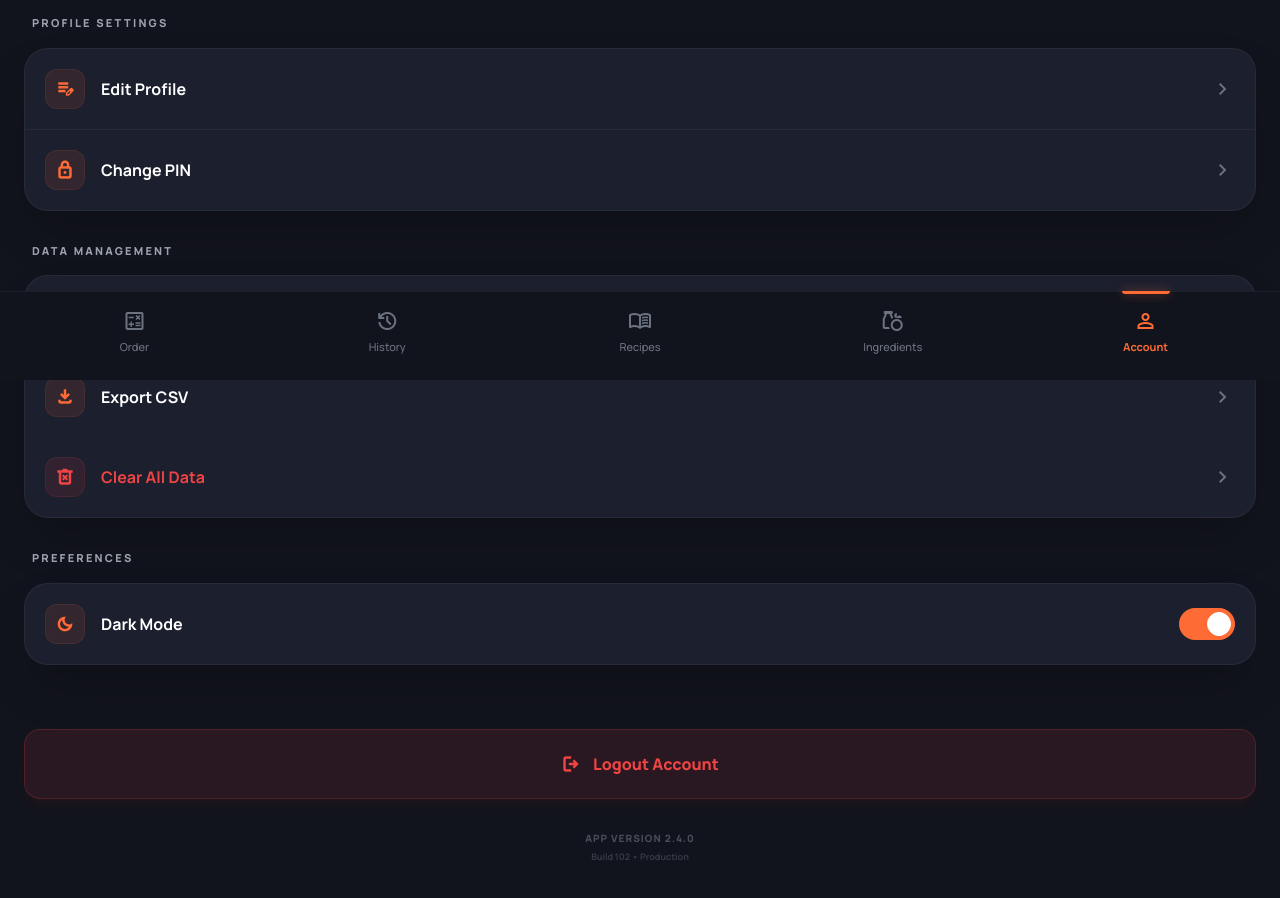
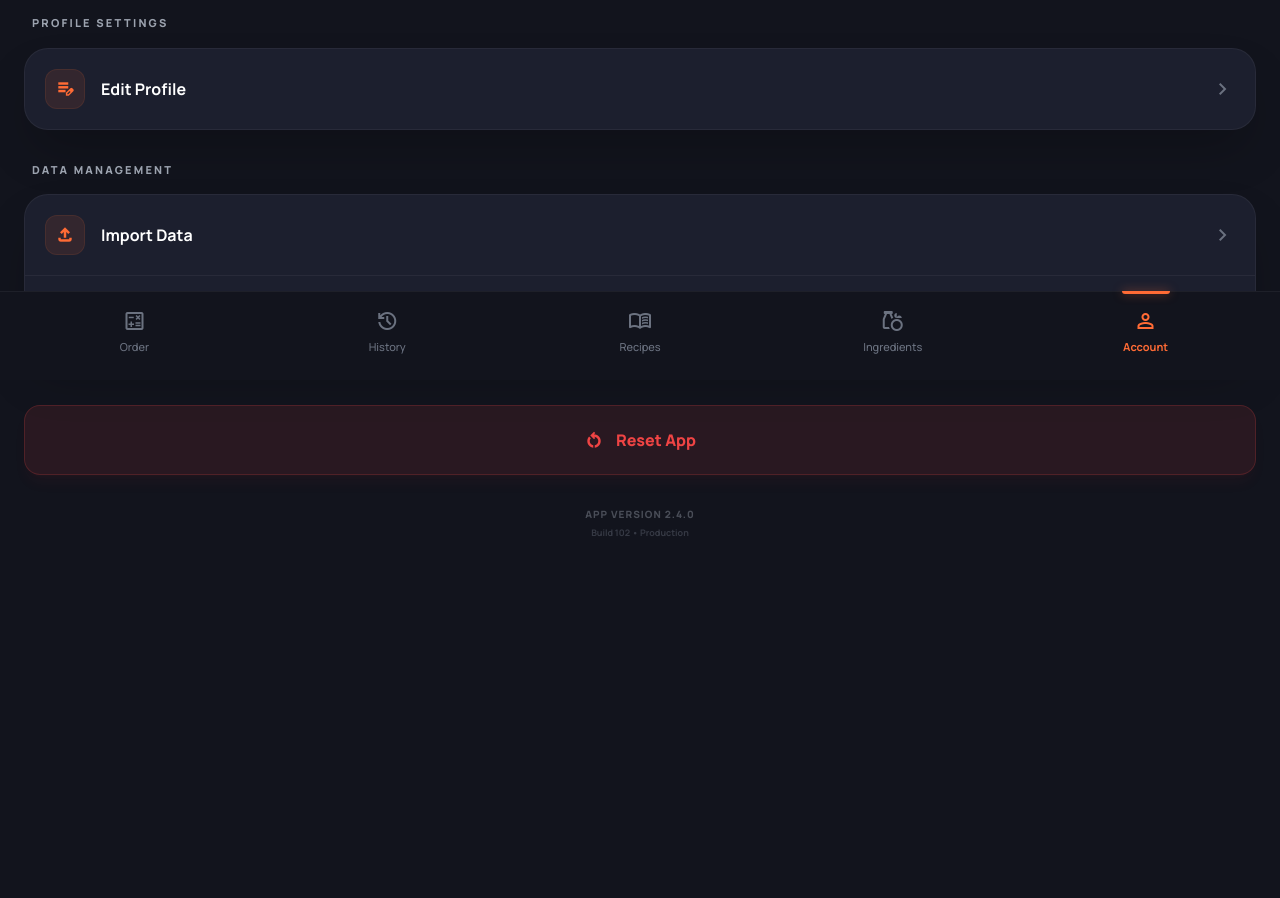
Before and after one commit to Muhibush/food_cost, a React (Vite) app in the folder apps/web/: page /profile in a window 1280 px wide. Shown: the part 420-1318 px from the top of the page. After the commit the page ends 1120 px from the top, so only its background shows below. Built offline with nearby package versions, Linux system fonts and the light colour scheme.

Commit message:
feat: Introduce data import/export and app reset, and enhance order entry with change detection and a conditional reset button.

```diff
--- a/apps/web/src/pages/edit_profile/store/useProfileStore.ts
+++ b/apps/web/src/pages/edit_profile/store/useProfileStore.ts
@@ -6,6 +6,7 @@ import { idbStorage } from '../../../utils/storageUtils';
 interface ProfileState {
     profile: UserProfile;
     updateProfile: (updates: Partial<UserProfile>) => void;
+    resetProfile: () => void;
 }
 
 const defaultProfile: UserProfile = {
@@ -23,6 +24,7 @@ export const useProfileStore = create<ProfileState>()(
                 set((state) => ({
                     profile: { ...state.profile, ...updates },
                 })),
+            resetProfile: () => set({ profile: defaultProfile }),
         }),
         {
             name: 'food-cost-profile',
--- a/apps/web/src/pages/order_entry/view/OrderEntry.tsx
+++ b/apps/web/src/pages/order_entry/view/OrderEntry.tsx
@@ -82,6 +82,25 @@ export const OrderPage: React.FC = () => {
         return draftName.trim().length > 0 && draftItems.length > 0;
     }, [draftName, draftItems]);
 
+    const hasChanges = useMemo(() => {
+        if (!id) {
+            // For new orders, check if anything has been entered
+            return draftName !== '' || draftItems.length > 0 || draftNotes !== '';
+        }
+
+        const original = getOrder(id);
+        if (!original) return true;
+
+        const originalDate = format(new Date(original.date), 'yyyy-MM-dd');
+        const originalNotes = original.notes || '';
+
+        // Simple comparison for basic fields and JSON stringify for items
+        return draftName !== original.name ||
+            draftDate !== originalDate ||
+            draftNotes !== originalNotes ||
+            JSON.stringify(draftItems) !== JSON.stringify(original.items);
+    }, [id, draftName, draftDate, draftItems, draftNotes, getOrder]);
+
     const setItemQuantity = (index: number, quantity: number) => {
         const newItems = [...draftItems];
         newItems[index].quantity = quantity;
@@ -152,15 +171,7 @@ export const OrderPage: React.FC = () => {
                         style={{ backgroundImage: `url('${profile.avatar}')` }}
                     ></div>
                 }
-                rightElement={
-                    <button
-                        onClick={handleReset}
-                        className="w-10 h-10 rounded-full bg-surface-dark flex items-center justify-center border border-white/5 hover:bg-white/10 transition-all active:scale-[0.95] shadow-sm"
-                        title="Reset Form"
-                    >
-                        <span className="material-symbols-outlined text-red-400 text-xl font-bold">restart_alt</span>
-                    </button>
-                }
+                rightElement={null}
             />
 
             <main className="flex-1 flex flex-col px-6 pt-8 pb-40 max-w-lg mx-auto w-full">
@@ -168,6 +179,17 @@ export const OrderPage: React.FC = () => {
                     <h1 className="text-3xl font-extrabold text-white tracking-tight whitespace-nowrap">
                         {id ? 'Edit Order' : 'New Order'}
                     </h1>
+                    <button
+                        onClick={handleReset}
+                        className={cn(
+                            "flex items-center gap-2 px-4 py-2 rounded-xl bg-red-500/10 text-red-500 border border-red-500/10 hover:bg-red-500/20 transition-all active:scale-[0.95] shadow-sm font-bold text-sm",
+                            hasChanges ? "opacity-100 scale-100" : "opacity-0 scale-95 pointer-events-none"
+                        )}
+                        title="Reset Form"
+                    >
+                        <span className="material-symbols-outlined text-lg font-bold">restart_alt</span>
+                        Reset
+                    </button>
                 </div>
 
                 <section className="flex flex-col gap-6">
--- a/apps/web/src/pages/profile_detail/view/Profile.tsx
+++ b/apps/web/src/pages/profile_detail/view/Profile.tsx
@@ -6,25 +6,82 @@ import { useIngredientsStore } from '../../ingredient_list/store/useIngredientsS
 import { useRecipesStore } from '../../recipe_list/store/useRecipesStore';
 import { useOrdersStore } from '../../order_list/store/useOrdersStore';
 import { useProfileStore } from '../../edit_profile/store/useProfileStore';
+import { exportAppData, importAppData } from '../../../utils/dataUtils';
 
 export const Profile: React.FC = () => {
     const navigate = useNavigate();
-    const [isDarkMode, setIsDarkMode] = useState(true);
     const [clickCount, setClickCount] = useState(0);
     const clickTimerRef = React.useRef<NodeJS.Timeout | null>(null);
 
-    const [isClearDataOpen, setIsClearDataOpen] = useState(false);
+    const [isResetAppOpen, setIsResetAppOpen] = useState(false);
+    const [statusModal, setStatusModal] = useState<{
+        isOpen: boolean;
+        title: string;
+        message: string;
+        type: 'success' | 'error';
+    }>({
+        isOpen: false,
+        title: '',
+        message: '',
+        type: 'success'
+    });
 
-    const { clearAllIngredients } = useIngredientsStore();
-    const { clearAllRecipes } = useRecipesStore();
-    const { clearAllOrders } = useOrdersStore();
-    const { profile } = useProfileStore();
+    const { ingredients, addIngredient, clearAllIngredients } = useIngredientsStore();
+    const { recipes, addRecipe, clearAllRecipes } = useRecipesStore();
+    const { orders, addOrder, clearAllOrders } = useOrdersStore();
+    const { profile, resetProfile } = useProfileStore();
 
-    const handleClearData = () => {
+    const handleResetApp = () => {
         clearAllOrders();
         clearAllRecipes();
         clearAllIngredients();
-        setIsClearDataOpen(false);
+        resetProfile();
+        setIsResetAppOpen(false);
+        navigate('/'); // Redirect to home/login after reset
+    };
+
+    const handleExportData = () => {
+        exportAppData(ingredients, recipes, orders);
+        setStatusModal({
+            isOpen: true,
+            title: 'Export Successful',
+            message: 'Your data has been exported as a JSON file.',
+            type: 'success'
+        });
+    };
+
+    const handleImportData = (event: React.ChangeEvent<HTMLInputElement>) => {
+        const file = event.target.files?.[0];
+        if (!file) return;
+
+        importAppData(file)
+            .then((data) => {
+                // Clear existing data before importing
+                clearAllIngredients();
+                clearAllRecipes();
+                clearAllOrders();
+
+                // Add imported data
+                data.ingredients.forEach((ing) => addIngredient(ing));
+                data.recipes.forEach((rec) => addRecipe(rec));
+                data.orders.forEach((ord) => addOrder(ord));
+
+                setStatusModal({
+                    isOpen: true,
+                    title: 'Import Successful',
+                    message: 'All your ingredients, recipes, and orders have been imported.',
+                    type: 'success'
+                });
+            })
+            .catch((error) => {
+                console.error('Import failed:', error);
+                setStatusModal({
+                    isOpen: true,
+                    title: 'Import Failed',
+                    message: 'Please make sure the file is a valid JSON backup.',
+                    type: 'error'
+                });
+            });
     };
 
     const handleVersionClick = () => {
@@ -44,10 +101,10 @@ export const Profile: React.FC = () => {
     };
 
     return (
-        <div className="bg-background-dark font-display text-white min-h-screen flex flex-col -mx-5 -mt-4 pb-20">
+        <div className="bg-background-dark font-display text-white min-h-screen flex flex-col -mx-5 -mt-4 pb-4">
             <Header title="Profile" />
 
-            <main className="flex-1 flex flex-col px-6 py-8 pb-32 gap-10">
+            <main className="flex-1 flex flex-col px-6 py-8 pb-4 gap-10">
                 {/* Profile Section */}
                 <section className="flex flex-col items-center text-center">
                     <div className="relative mb-6">
@@ -70,25 +127,13 @@ export const Profile: React.FC = () => {
                         <div className="bg-surface-dark rounded-3xl overflow-hidden border border-white/5 shadow-2xl">
                             <button
                                 onClick={() => navigate('/profile/edit')}
-                                className="w-full flex items-center justify-between p-5 hover:bg-white/5 transition-all text-left group border-b border-white/5 active:bg-white/5"
+                                className="w-full flex items-center justify-between p-5 hover:bg-white/5 transition-all text-left group active:bg-white/5"
                             >
                                 <div className="flex items-center gap-4">
                                     <div className="w-10 h-10 rounded-xl bg-primary/10 flex items-center justify-center text-primary border border-primary/10 group-hover:scale-105 transition-transform">
                                         <span className="material-symbols-outlined text-xl font-bold">edit_note</span>
                                     </div>
                                     <span className="font-bold text-base">Edit Profile</span>
-                                </div>
-                                <span className="material-symbols-outlined text-gray-500 group-hover:text-white group-hover:translate-x-1 transition-all">chevron_right</span>
-                            </button>
-                            <button
-                                onClick={() => navigate('/profile/change-pin')}
-                                className="w-full flex items-center justify-between p-5 hover:bg-white/5 transition-all text-left group active:bg-white/5"
-                            >
-                                <div className="flex items-center gap-4">
-                                    <div className="w-10 h-10 rounded-xl bg-primary/10 flex items-center justify-center text-primary border border-primary/10 group-hover:scale-105 transition-transform">
-                                        <span className="material-symbols-outlined text-xl font-bold">lock</span>
-                                    </div>
-                                    <span className="font-bold text-base">Change PIN</span>
                                 </div>
                                 <span className="material-symbols-outlined text-gray-500 group-hover:text-white group-hover:translate-x-1 transition-all">chevron_right</span>
                             </button>
@@ -99,66 +144,47 @@ export const Profile: React.FC = () => {
                     <section className="space-y-4">
                         <h3 className="text-[11px] font-black text-gray-400 uppercase tracking-[0.2em] pl-2">Data Management</h3>
                         <div className="bg-surface-dark rounded-3xl overflow-hidden border border-white/5 shadow-2xl">
+                            <div className="relative">
+                                <input
+                                    type="file"
+                                    accept=".json"
+                                    onChange={handleImportData}
+                                    className="absolute inset-0 w-full h-full opacity-0 cursor-pointer z-10"
+                                />
                                 <button className="w-full flex items-center justify-between p-5 hover:bg-white/5 transition-all text-left group border-b border-white/5 active:bg-white/5">
                                     <div className="flex items-center gap-4">
                                         <div className="w-10 h-10 rounded-xl bg-primary/10 flex items-center justify-center text-primary border border-primary/10 group-hover:scale-105 transition-transform">
                                             <span className="material-symbols-outlined text-xl font-bold">file_upload</span>
                                         </div>
-                                    <span className="font-bold text-base">Import CSV</span>
+                                        <span className="font-bold text-base">Import Data</span>
                                     </div>
                                     <span className="material-symbols-outlined text-gray-500 group-hover:text-white group-hover:translate-x-1 transition-all">chevron_right</span>
                                 </button>
-                            <button className="w-full flex items-center justify-between p-5 hover:bg-white/5 transition-all text-left group active:bg-white/5">
+                            </div>
+                            <button
+                                onClick={handleExportData}
+                                className="w-full flex items-center justify-between p-5 hover:bg-white/5 transition-all text-left group active:bg-white/5"
+                            >
                                 <div className="flex items-center gap-4">
                                     <div className="w-10 h-10 rounded-xl bg-primary/10 flex items-center justify-center text-primary border border-primary/10 group-hover:scale-105 transition-transform">
                                         <span className="material-symbols-outlined text-xl font-bold">file_download</span>
                                     </div>
-                                    <span className="font-bold text-base">Export CSV</span>
-                                </div>
-                                <span className="material-symbols-outlined text-gray-500 group-hover:text-white group-hover:translate-x-1 transition-all">chevron_right</span>
-                            </button>
-                            <button
-                                onClick={() => setIsClearDataOpen(true)}
-                                className="w-full flex items-center justify-between p-5 hover:bg-white/5 transition-all text-left group active:bg-white/5"
-                            >
-                                <div className="flex items-center gap-4">
-                                    <div className="w-10 h-10 rounded-xl bg-red-500/10 flex items-center justify-center text-red-500 border border-red-500/10 group-hover:scale-105 transition-transform">
-                                        <span className="material-symbols-outlined text-xl font-bold">delete_forever</span>
-                                    </div>
-                                    <span className="font-bold text-base text-red-500">Clear All Data</span>
+                                    <span className="font-bold text-base">Export Data</span>
                                 </div>
                                 <span className="material-symbols-outlined text-gray-500 group-hover:text-white group-hover:translate-x-1 transition-all">chevron_right</span>
                             </button>
                         </div>
                     </section>
 
-                    {/* Preferences */}
-                    <section className="space-y-4">
-                        <h3 className="text-[11px] font-black text-gray-400 uppercase tracking-[0.2em] pl-2">Preferences</h3>
-                        <div className="bg-surface-dark rounded-3xl overflow-hidden border border-white/5 shadow-2xl p-5 flex items-center justify-between">
-                            <div className="flex items-center gap-4">
-                                <div className="w-10 h-10 rounded-xl bg-primary/10 flex items-center justify-center text-primary border border-primary/10">
-                                    <span className="material-symbols-outlined text-xl font-bold">dark_mode</span>
-                                </div>
-                                <span className="font-bold text-base">Dark Mode</span>
-                            </div>
-                            <label className="relative inline-flex items-center cursor-pointer">
-                                <input
-                                    type="checkbox"
-                                    className="sr-only peer"
-                                    checked={isDarkMode}
-                                    onChange={() => setIsDarkMode(!isDarkMode)}
-                                />
-                                <div className="w-14 h-8 bg-gray-700 peer-focus:outline-none rounded-full peer peer-checked:after:translate-x-full peer-checked:after:border-white after:content-[''] after:absolute after:top-[4px] after:left-[4px] after:bg-white after:border-gray-300 after:border after:rounded-full after:h-6 after:w-6 after:transition-all peer-checked:bg-primary"></div>
-                            </label>
-                        </div>
-                    </section>
 
                     {/* Footer Actions */}
-                    <div className="pt-8 flex flex-col items-center gap-8">
-                        <button className="w-full bg-red-500/10 hover:bg-red-500/20 text-red-500 border border-red-500/20 px-8 py-5 rounded-2xl font-black text-base shadow-lg shadow-red-500/5 transition-all active:scale-[0.98] flex items-center justify-center gap-3">
-                            <span className="material-symbols-outlined text-xl font-bold">logout</span>
-                            Logout Account
+                    <div className="pt-4 flex flex-col items-center gap-8">
+                        <button
+                            onClick={() => setIsResetAppOpen(true)}
+                            className="w-full bg-red-500/10 hover:bg-red-500/20 text-red-500 border border-red-500/20 px-8 py-5 rounded-2xl font-black text-base shadow-lg shadow-red-500/5 transition-all active:scale-[0.98] flex items-center justify-center gap-3"
+                        >
+                            <span className="material-symbols-outlined text-xl font-bold">restart_alt</span>
+                            Reset App
                         </button>
                         <div
                             onClick={handleVersionClick}
@@ -172,14 +198,25 @@ export const Profile: React.FC = () => {
             </main>
 
             <AlertDialog
-                isOpen={isClearDataOpen}
-                title="Clear All Data?"
-                message="This will permanently delete all recipes, ingredients, and orders. This action cannot be undone."
+                isOpen={isResetAppOpen}
+                title="Reset Application?"
+                message="This will permanently delete all recipes, ingredients, orders, and reset your profile. This action cannot be undone."
                 cancelLabel="Cancel"
-                confirmLabel="Clear Data"
-                onCancel={() => setIsClearDataOpen(false)}
-                onConfirm={handleClearData}
+                confirmLabel="Reset App"
+                onCancel={() => setIsResetAppOpen(false)}
+                onConfirm={handleResetApp}
                 isDestructive
+            />
+
+            <AlertDialog
+                isOpen={statusModal.isOpen}
+                title={statusModal.title}
+                message={statusModal.message}
+                confirmLabel="Got it"
+                onCancel={() => setStatusModal(prev => ({ ...prev, isOpen: false }))}
+                onConfirm={() => setStatusModal(prev => ({ ...prev, isOpen: false }))}
+                showCancelButton={false}
+                type={statusModal.type === 'success' ? 'success' : 'error'}
             />
         </div>
     );
--- /dev/null
+++ b/apps/web/src/utils/dataUtils.ts
@@ -0,0 +1,48 @@
+import { Ingredient, Recipe, Order } from '../types';
+
+interface AppData {
+    ingredients: Ingredient[];
+    recipes: Recipe[];
+    orders: Order[];
+    version: string;
+    timestamp: string;
+}
+
+export const exportAppData = (ingredients: Ingredient[], recipes: Recipe[], orders: Order[]) => {
+    const data: AppData = {
+        ingredients,
+        recipes,
+        orders,
+        version: '1.0.0', // Data format version
+        timestamp: new Date().toISOString()
+    };
+
+    const blob = new Blob([JSON.stringify(data, null, 2)], { type: 'application/json' });
+    const url = URL.createObjectURL(blob);
+    const link = document.createElement('a');
+    link.href = url;
+    link.download = `food_cost_backup_${new Date().toISOString().split('T')[0]}.json`;
+    document.body.appendChild(link);
+    link.click();
+    document.body.removeChild(link);
+    URL.revokeObjectURL(url);
+};
+
+export const importAppData = async (file: File): Promise<AppData> => {
+    return new Promise((resolve, reject) => {
+        const reader = new FileReader();
+        reader.onload = (e) => {
+            try {
+                const data = JSON.parse(e.target?.result as string);
+                if (!data.ingredients || !data.recipes || !data.orders) {
+                    throw new Error('Invalid backup file format');
+                }
+                resolve(data);
+            } catch (error) {
+                reject(error);
+            }
+        };
+        reader.onerror = () => reject(new Error('Failed to read file'));
+        reader.readAsText(file);
+    });
+};
```
Also changed, not shown: apps/web/src/components/ui/AlertDialog.tsx (+26 -4 lines). Lines whose indentation alone changed are shown as unchanged.
